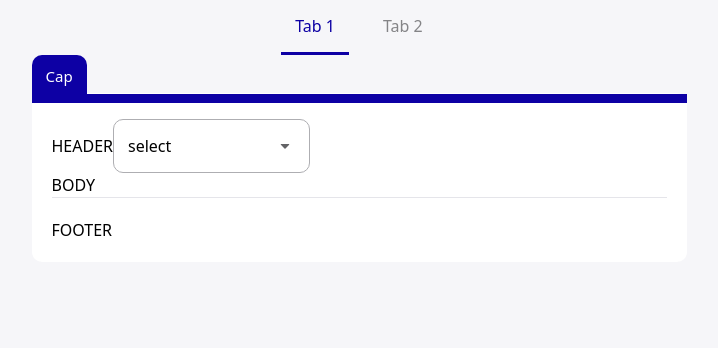
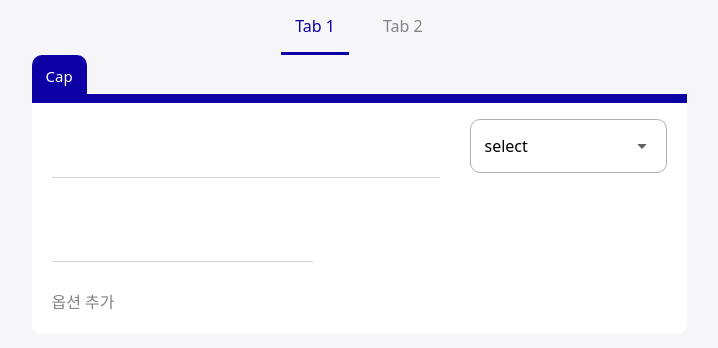
Before and after one commit to sakamoto-jun/multi-form-survey, a React (Vite) app: page / in a window 1280 px wide. Shown: the top 348 px of the page, without its empty margins (281-999 px from the left). Built offline with nearby package versions, Linux system fonts and the light colour scheme.

Commit message:
feature: Question Editor 추가

```diff
--- a/src/App.tsx
+++ b/src/App.tsx
@@ -1,18 +1,13 @@
 import "./App.css";
-import Dropdown from "./components/common/Dropdown";
 import MainLayout from "./components/common/MainLayout";
-import Panel, {
-  PanelBody,
-  PanelCap,
-  PanelFooter,
-  PanelHeader,
-} from "./components/common/Panel";
+import { PanelCap } from "./components/common/Panel";
 import Tabs, {
   Tab,
   TabList,
   TabPanel,
   TabPanels,
 } from "./components/common/Tabs";
+import QuestionEditor from "./components/edit/QuestionEditor";
 
 const App = () => {
   return (
@@ -25,22 +20,7 @@
         <TabPanels>
           <TabPanel index={0}>
             <PanelCap>Cap</PanelCap>
-            <Panel>
-              <PanelHeader>
-                HEADER
-                <Dropdown
-                  options={[
-                    { label: <div>1</div>, value: "1" },
-                    { label: <div>2</div>, value: "2" },
-                    { label: <div>3</div>, value: "3" },
-                    { label: <div>4</div>, value: "4" },
-                  ]}
-                  onChange={(value) => console.log(value)}
-                />
-              </PanelHeader>
-              <PanelBody>BODY</PanelBody>
-              <PanelFooter>FOOTER</PanelFooter>
-            </Panel>
+            <QuestionEditor />
           </TabPanel>
           <TabPanel index={1}>Panel 2</TabPanel>
         </TabPanels>
--- a/src/components/common/Dropdown.tsx
+++ b/src/components/common/Dropdown.tsx
@@ -24,8 +24,8 @@
 }
 
 interface DropdownProps<T> {
+  options: DropdownOption<T>[];
   placeholder?: string;
-  options: DropdownOption<T>[];
   onChange?: (value: T) => void;
 }
 
--- /dev/null
+++ b/src/components/common/Input.tsx
@@ -0,0 +1,21 @@
+import cn from "classnames";
+import { forwardRef, InputHTMLAttributes } from "react";
+
+const Input = forwardRef<
+  HTMLInputElement,
+  InputHTMLAttributes<HTMLInputElement>
+>(function Input({ className, ...props }, ref) {
+  return (
+    <input
+      ref={ref}
+      className={cn(
+        "py-17 pl-9 pr-21 border-b-1 border-b-gray200 outline-none",
+        "focus:border-b-gray600 focus:bg-bg2 focus:rounded-t-6",
+        className
+      )}
+      {...props}
+    />
+  );
+});
+
+export default Input;
--- a/src/components/common/Panel.tsx
+++ b/src/components/common/Panel.tsx
@@ -1,26 +1,29 @@
+import cn from "classnames";
 import { PropsWithChildren } from "react";
 
-export default function Panel({ children }: PropsWithChildren) {
+export default function Panel({ children, className }: PropsWithChildren<Cn>) {
   return (
-    <div className="flex flex-col p-20 pt-26 bg-white rounded-10">
+    <div
+      className={cn("flex flex-col p-20 pt-26 bg-white rounded-10", className)}
+    >
       {children}
     </div>
   );
 }
 
-export const PanelHeader = ({ children }: PropsWithChildren) => {
-  return <div>{children}</div>;
+export const PanelHeader = ({ children, className }: PropsWithChildren<Cn>) => {
+  return <div className={className}>{children}</div>;
 };
 
-export const PanelBody = ({ children }: PropsWithChildren) => {
-  return <div>{children}</div>;
+export const PanelBody = ({ children, className }: PropsWithChildren<Cn>) => {
+  return <div className={className}>{children}</div>;
 };
 
-export const PanelFooter = ({ children }: PropsWithChildren) => {
+export const PanelFooter = ({ children, className }: PropsWithChildren<Cn>) => {
   return (
     <>
       <hr className="border-gray100 mb-20" />
-      <div>{children}</div>
+      <div className={className}>{children}</div>
     </>
   );
 };
--- /dev/null
+++ b/src/components/edit/OptionEditor.tsx
@@ -0,0 +1,47 @@
+import { ReactNode, useState } from "react";
+import CheckboxIcon from "../../assets/icons/check_box_outline_blank.svg?react";
+import RadioIcon from "../../assets/icons/radio_button_unchecked.svg?react";
+import { QuestionType } from "../../types/app";
+import Input from "../common/Input";
+
+interface OptionEditorProps {
+  type: QuestionType;
+}
+
+export default function OptionEditor({ type }: OptionEditorProps) {
+  const [options, setOptions] = useState<string[]>([""]);
+
+  return (
+    <div>
+      {options.map((option, index) => (
+        <div key={index} className="flex items-center gap-14">
+          {icons[type]}
+          <Input
+            value={option}
+            onChange={(e) => {
+              const newOptions = [...options];
+
+              newOptions[index] = e.target.value;
+              setOptions(newOptions);
+            }}
+          />
+        </div>
+      ))}
+      <div className="flex items-center gap-14 mt-28">
+        {icons[type]}
+        <button
+          className="text-gray500 text-16"
+          onClick={() => setOptions((prev) => prev.concat(""))}
+        >
+          옵션 추가
+        </button>
+      </div>
+    </div>
+  );
+}
+
+const icons: Partial<Record<QuestionType, ReactNode>> = {
+  multipleChoice: <RadioIcon />,
+  checkbox: <CheckboxIcon />,
+  dropdown: <RadioIcon />,
+};
--- /dev/null
+++ b/src/components/edit/QuestionBodyEditor.tsx
@@ -0,0 +1,25 @@
+import { QuestionType } from "../../types/app";
+import Input from "../common/Input";
+import OptionEditor from "./OptionEditor";
+
+interface QuestionBodyEditorProps {
+  type: QuestionType;
+}
+
+const QuestionBodyEditor = ({ type }: QuestionBodyEditorProps) => {
+  switch (type) {
+    case "shortText":
+    case "longText":
+    case "multipleChoice":
+    case "checkbox":
+    case "dropdown":
+      return <OptionEditor type={type} />;
+    case "date":
+    case "time":
+      return <Input disabled />;
+    default:
+      return null;
+  }
+};
+
+export default QuestionBodyEditor;
--- /dev/null
+++ b/src/components/edit/QuestionEditor.tsx
@@ -0,0 +1,98 @@
+import { useState } from "react";
+import DropdownIcon from "../../assets/icons/add_circle.svg?react";
+import DateIcon from "../../assets/icons/calendar_today.svg?react";
+import CheckboxIcon from "../../assets/icons/check_circle.svg?react";
+import ShortTextIcon from "../../assets/icons/check_indeterminate_small.svg?react";
+import MultipleChoiceIcon from "../../assets/icons/checklist.svg?react";
+import TimeIcon from "../../assets/icons/schedule.svg?react";
+import LongTextIcon from "../../assets/icons/subject.svg?react";
+import { QuestionType } from "../../types/app";
+import Dropdown from "../common/Dropdown";
+import Input from "../common/Input";
+import Panel, { PanelBody, PanelHeader } from "../common/Panel";
+import QuestionBodyEditor from "./QuestionBodyEditor";
+
+const QuestionEditor = () => {
+  const [type, setType] = useState<QuestionType>("shortText");
+
+  return (
+    <Panel>
+      <PanelHeader className="flex mb-25">
+        <Input className="flex-1 mr-30" />
+        <Dropdown<QuestionType>
+          onChange={(value) => setType(value)}
+          options={[
+            {
+              label: (
+                <div className="flex items-center gap-10">
+                  <ShortTextIcon />
+                  <span>단답형</span>
+                </div>
+              ),
+              value: "shortText",
+            },
+            {
+              label: (
+                <div className="flex items-center gap-10">
+                  <LongTextIcon />
+                  <span>장문형</span>
+                </div>
+              ),
+              value: "longText",
+            },
+            {
+              label: (
+                <div className="flex items-center gap-10">
+                  <MultipleChoiceIcon />
+                  <span>객관식 질문</span>
+                </div>
+              ),
+              value: "multipleChoice",
+            },
+            {
+              label: (
+                <div className="flex items-center gap-10">
+                  <CheckboxIcon />
+                  <span>체크박스</span>
+                </div>
+              ),
+              value: "checkbox",
+            },
+            {
+              label: (
+                <div className="flex items-center gap-10">
+                  <DropdownIcon />
+                  <span>드롭다운</span>
+                </div>
+              ),
+              value: "dropdown",
+            },
+            {
+              label: (
+                <div className="flex items-center gap-10">
+                  <DateIcon />
+                  <span>날짜</span>
+                </div>
+              ),
+              value: "date",
+            },
+            {
+              label: (
+                <div className="flex items-center gap-10">
+                  <TimeIcon />
+                  <span>시간</span>
+                </div>
+              ),
+              value: "time",
+            },
+          ]}
+        />
+      </PanelHeader>
+      <PanelBody>
+        <QuestionBodyEditor type={type} />
+      </PanelBody>
+    </Panel>
+  );
+};
+
+export default QuestionEditor;
--- /dev/null
+++ b/src/types/app.ts
@@ -0,0 +1,8 @@
+export type QuestionType =
+  | "shortText"
+  | "longText"
+  | "multipleChoice"
+  | "checkbox"
+  | "dropdown"
+  | "date"
+  | "time";
--- /dev/null
+++ b/src/types/global.d.ts
@@ -0,0 +1,3 @@
+type Cn<T = NonNullable<unknown>> = T & {
+  className?: string;
+};
```
